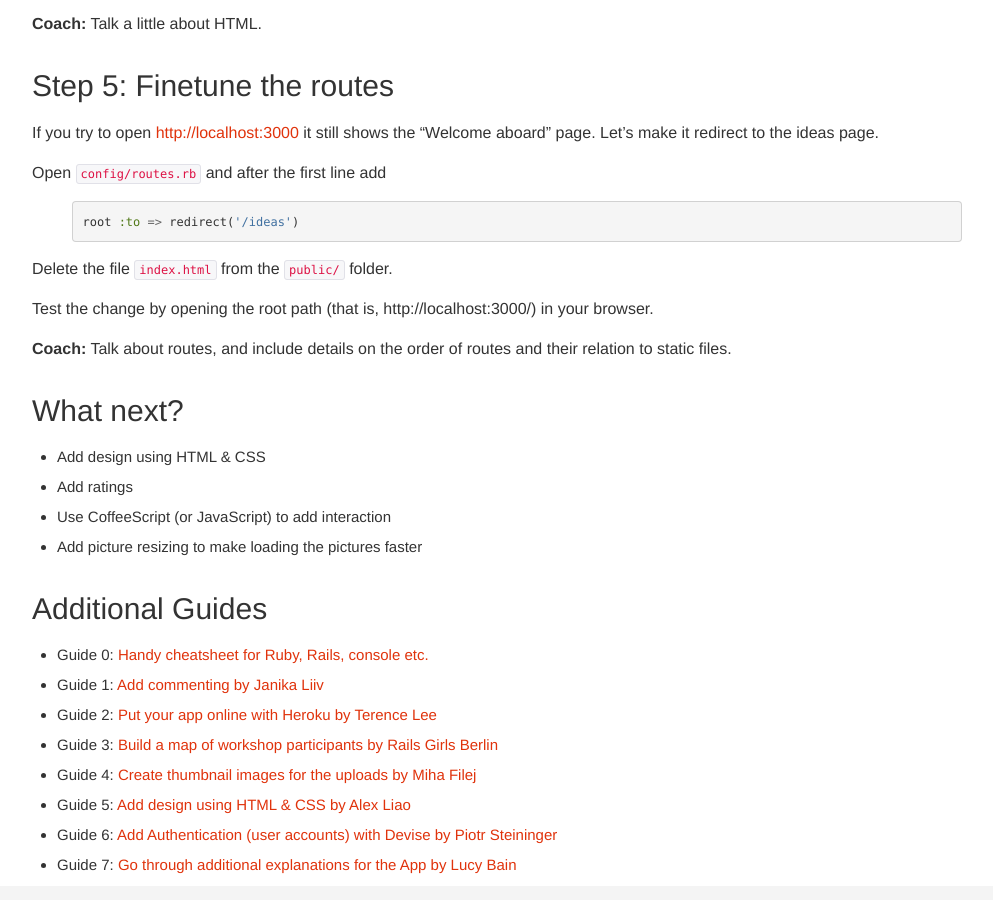
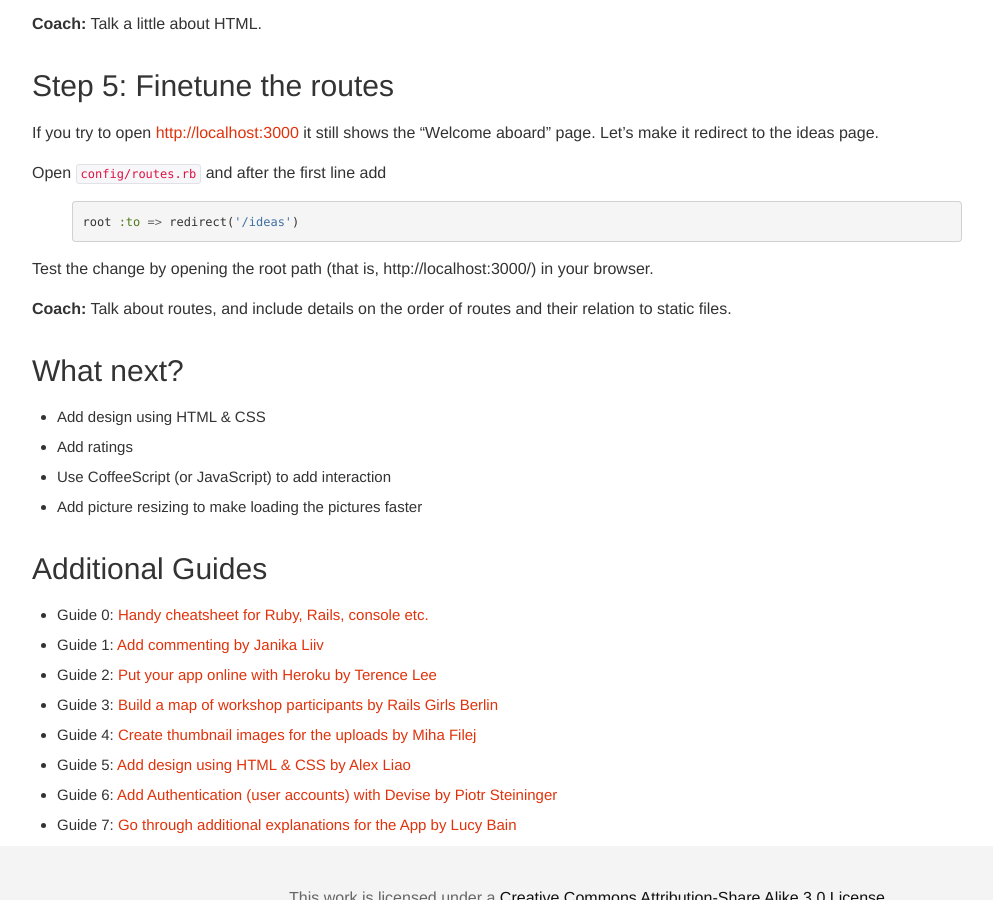
Before and after one commit to railsgirls/guides.railsgirls.com, a Jekyll site: the page built from _posts/2012-04-18-app.markdown, in a window 1280 px wide and 900 px high, scrolled down 5181 px. Shown: the whole window, without its empty margins (53-1046 px from the left). Built offline with Jekyll 4.4.1, drawn with Linux system fonts in a browser that asks for light colours; nearby versions of some CDN libraries; Markdown is read by kramdown in place of the engine named in the settings.

Commit message:
Remove instruction about remove index.html.

```diff
--- a/_posts/2012-04-18-app.markdown
+++ b/_posts/2012-04-18-app.markdown
@@ -339,8 +339,6 @@ Open `config/routes.rb` and after the first line add
 root :to => redirect('/ideas')
 {% endhighlight %}
 
-Delete the file `index.html` from the `public/` folder.
-
 Test the change by opening the root path (that is, http://localhost:3000/) in your browser.
 
 **Coach:** Talk about routes, and include details on the order of routes and their relation to static files.
```
